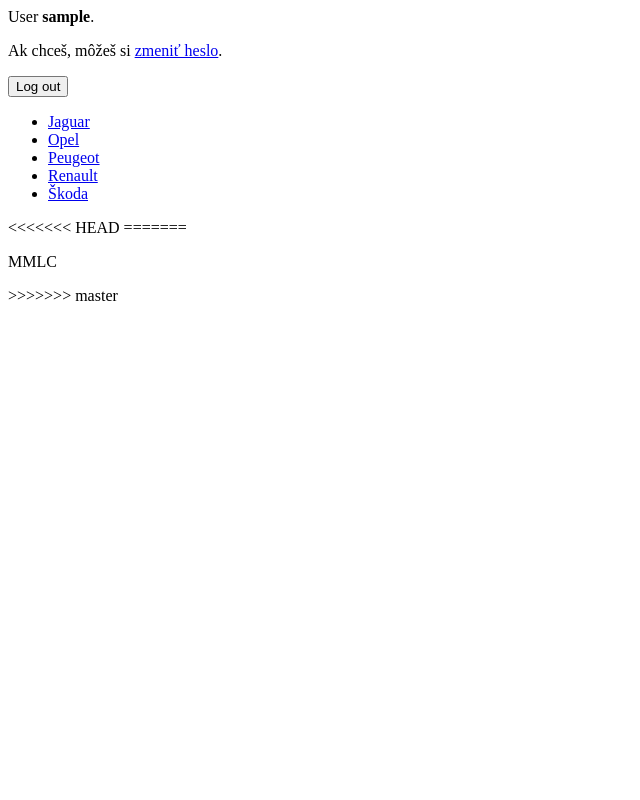
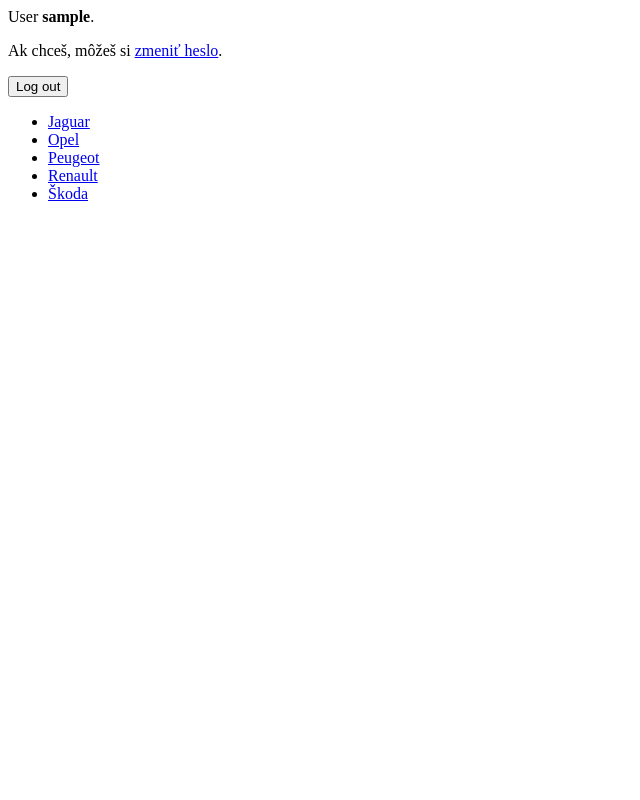
Before and after one commit to TIS2020-FMFI/skodovy-protokol, a PHP site: page / in a window 1280 px wide. Shown: the whole page, without its empty margins (0-640 px from the left). Run offline with PHP 8.4, Linux system fonts and the light colour scheme; the visitor is signed in with stand-in values (Sample User, id 1).

Commit message:
odstranil som conflict

```diff
--- a/index.php
+++ b/index.php
@@ -55,9 +55,3 @@ if (isset($_SESSION['username'])) {
 
 ?>
 </section>
-<<<<<<< HEAD
-=======
-<footer>
-	<p>MMLC</p>
-</footer>
->>>>>>> master
```
